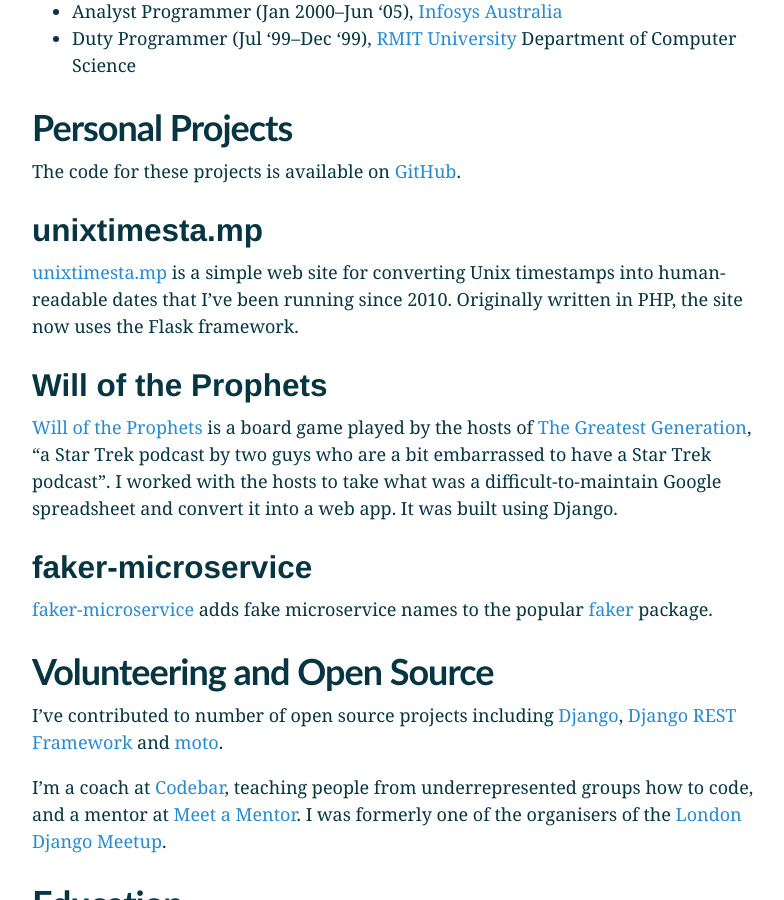
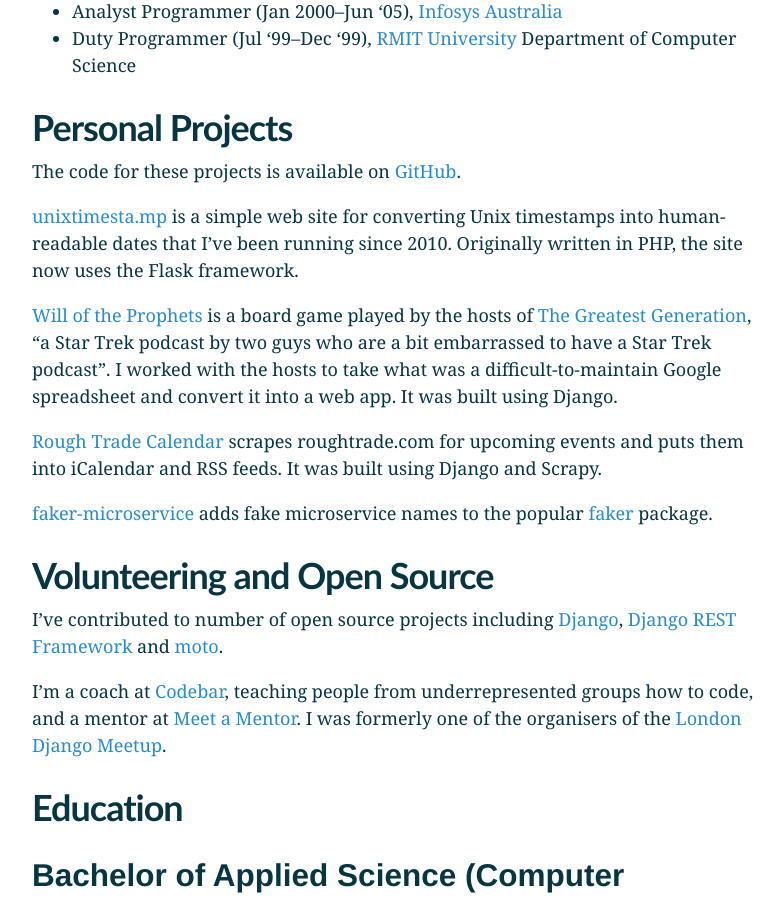
Before and after one commit to craiga/craiga.id.au, a Jekyll site: the page built from cv.markdown, in a window 1280 px wide and 900 px high, scrolled down 1865 px. Shown: the whole window, without its empty margins (53-837 px from the left). Built offline with Jekyll 4.4.1, drawn with Linux system fonts in a browser that asks for light colours; our own code applies the rules of GitHub Pages for plain Markdown files.

Commit message:
Link to rough trade calendar

```diff
--- a/_posts/2019-08-01-rough-trade-calendar.markdown
+++ b/_posts/2019-08-01-rough-trade-calendar.markdown
@@ -1,7 +1,7 @@
 ---
 title: Rough Trade Calendar
 description: A thing I built to stay up-to-date on events at Rough Trade.
-date: 2019-08-01 19:00:00 +0100
+date: 2019-08-01 20:50:00 +0100
 ---
 
 I'm a huge fan of the gigs Rough Trade put on in their East London shop, and I've been lucky enough to see some pretty amazing shows there:
--- a/cv.markdown
+++ b/cv.markdown
@@ -58,15 +58,11 @@
 
 The code for these projects is available on [GitHub](https://github.com/craiga).
 
-### unixtimesta.mp
-
 [unixtimesta.mp](https://www.unixtimesta.mp) is a simple web site for converting Unix timestamps into human-readable dates that I've been running since 2010. Originally written in PHP, the site now uses the Flask framework.
-
-### Will of the Prophets
 
 [Will of the Prophets](http://gagh.biz/game) is a board game played by the hosts of [The Greatest Generation](http://gagh.biz), "a Star Trek podcast by two guys who are a bit embarrassed to have a Star Trek podcast". I worked with the hosts to take what was a difficult-to-maintain Google spreadsheet and convert it into a web app. It was built using Django.
 
-### faker-microservice
+[Rough Trade Calendar](https://rough-trade-calendar.herokuapp.com) scrapes roughtrade.com for upcoming events and puts them into iCalendar and RSS feeds. It was built using Django and Scrapy.
 
 [faker-microservice](https://github.com/craiga/faker-microservice) adds fake microservice names to the popular [faker](https://faker.readthedocs.io) package.
 
--- a/index.markdown
+++ b/index.markdown
@@ -7,4 +7,4 @@
 
 By night, you might find me exploring my adopted home city of London, [playing around in the kitchen](https://www.pinterest.co.uk/craiga/things-i-cooked-that-were-great/), [seeing live music](https://www.songkick.com/users/craigeanderson), or [enjoying craft beer](https://untappd.com/user/craiganderson). When back in [my home town of Melbourne](/melbourne), I might occasionally play bass guitar in [Look Who's Toxic](http://lookwhostoxic.com).
 
-I also run [a little Unix Timestamp conversion site](https://www.unixtimesta.mp) and [a board game for a podcast I'm a little embarrassed to be subscribed to](http://gagh.biz/game).
+I also run [a Unix Timestamp conversion site](https://www.unixtimesta.mp), [a board game for a podcast I'm a little embarrassed to be subscribed to](http://gagh.biz/game), and [a site tracking upcoming events at Rough Trade stores](https://rough-trade-calendar.herokuapp.com).
```
Also changed, not shown: 3 other files.
